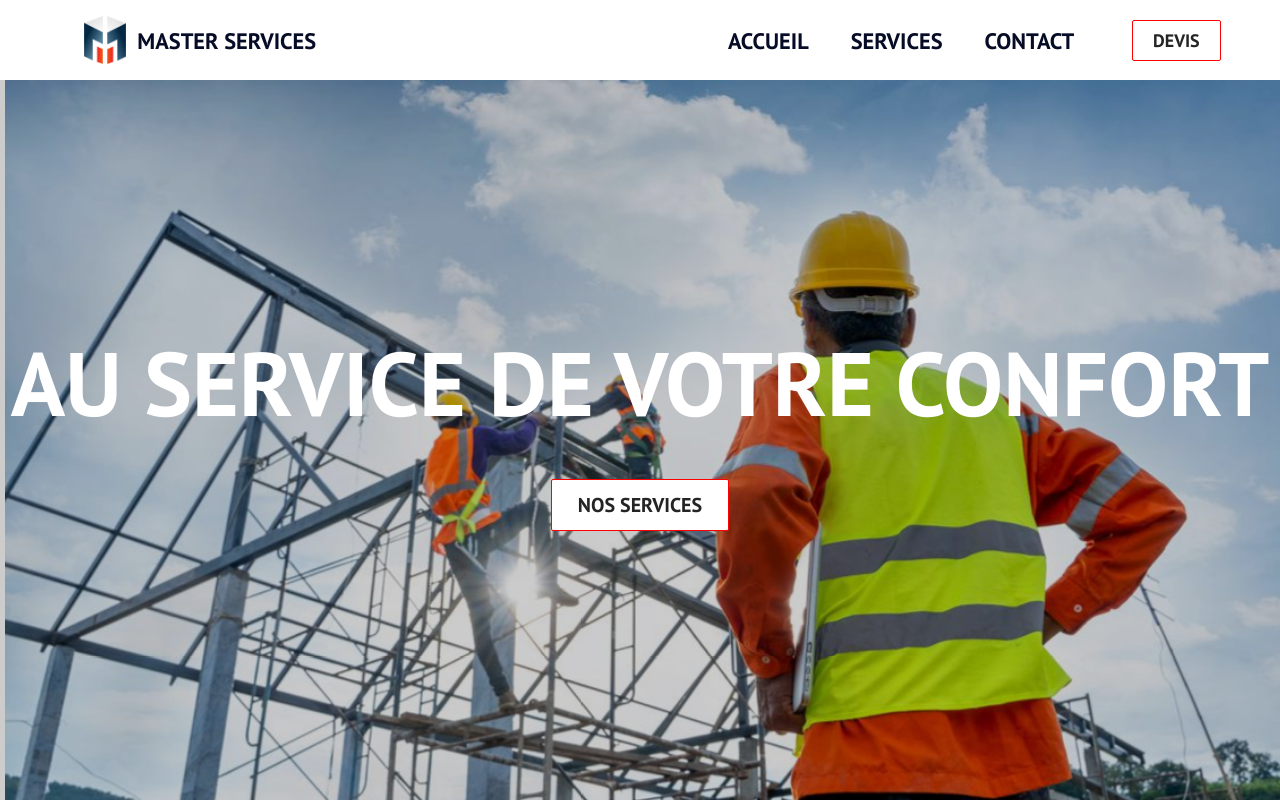
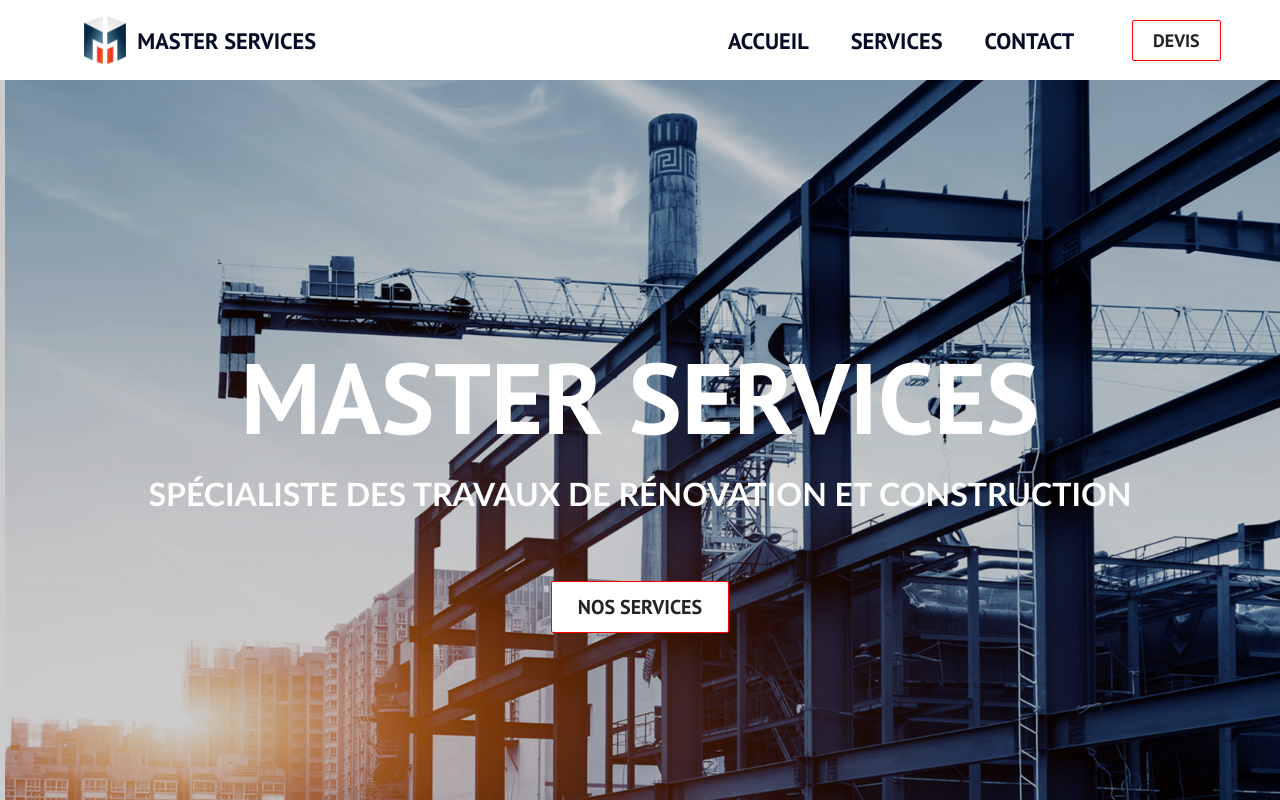
Before and after one commit to ikramjaujate/MasterServices, a React (Create React App) app in the folder frontend/: page / in a window 1280 px wide. Shown: the top 800 px of the page. Built offline with nearby package versions, Linux system fonts and the light colour scheme; the HTML template or start-up script is replaced by a standard one.

Commit message:
Modification du slogan de la section principale

```diff
--- a/frontend/src/components/HeroSection/HeroSection.css
+++ b/frontend/src/components/HeroSection/HeroSection.css
@@ -1,4 +1,3 @@
-
 .accueil {
   object-fit: cover;
   width: 100%;
@@ -21,8 +20,9 @@
 
 .hero-container > h1 {
   color: #fff;
-  font-size: 90px;
-  margin-top: -100px;
+    font-size: 100px;
+    text-align: center;
+    margin-top: 10px;
 }
 
 .hero-container > p {
@@ -44,6 +44,7 @@
 .fa-play-circle {
   margin-left: 4px;
 }
+
 
 @media screen and (max-width: 960px) {
   .hero-container > h1 {
--- a/frontend/src/components/HeroSection/HeroSection.js
+++ b/frontend/src/components/HeroSection/HeroSection.js
@@ -8,9 +8,9 @@
   return (
     <>
     <div className='hero-container'>
-      <img class="accueil"alt="accueil" src="/images/construction.jpeg"/>
-
-      <h1>AU SERVICE DE VOTRE CONFORT</h1>
+    <img className="accueil"src={'/images/bat.jpg'} />
+      <h1>MASTER SERVICES</h1>
+      <p>SPÉCIALISTE DES TRAVAUX DE RÉNOVATION ET CONSTRUCTION</p>
       <div className='hero-btns'>
         <Button
           className='btns'
```
